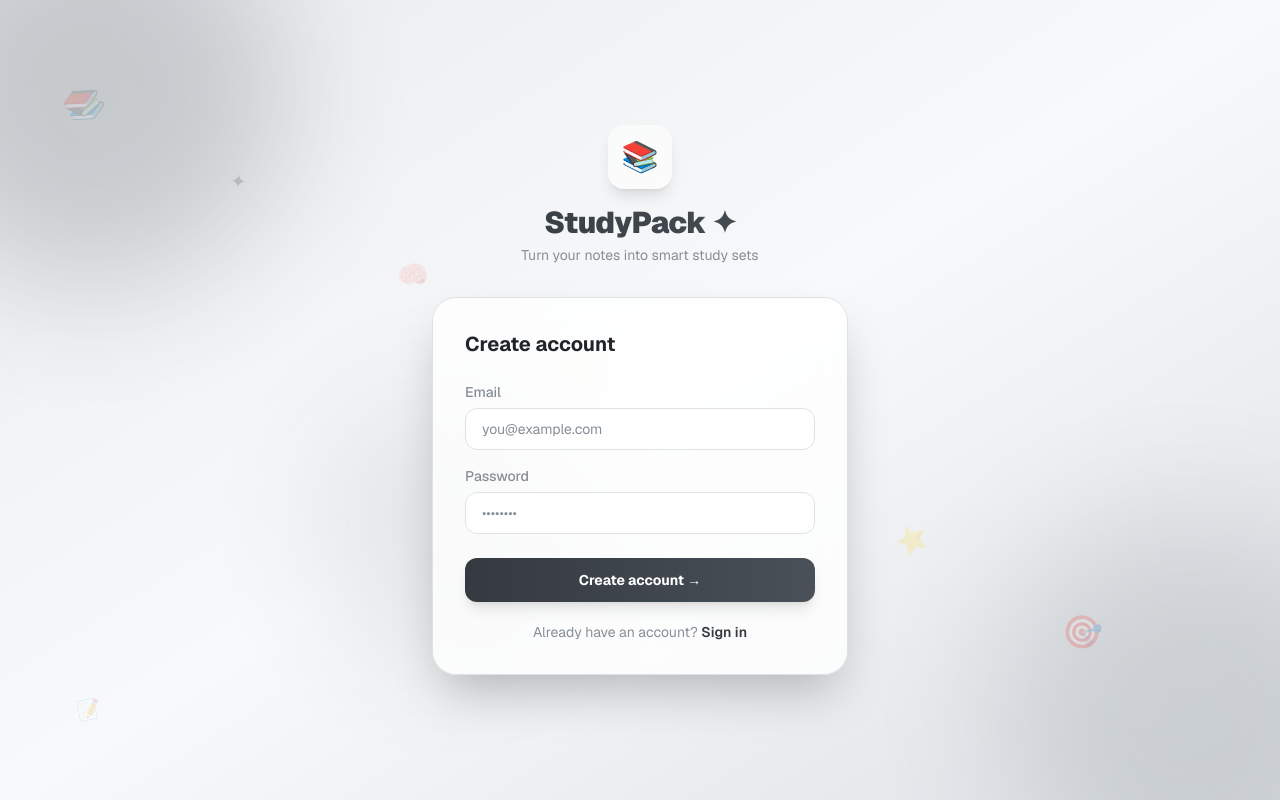
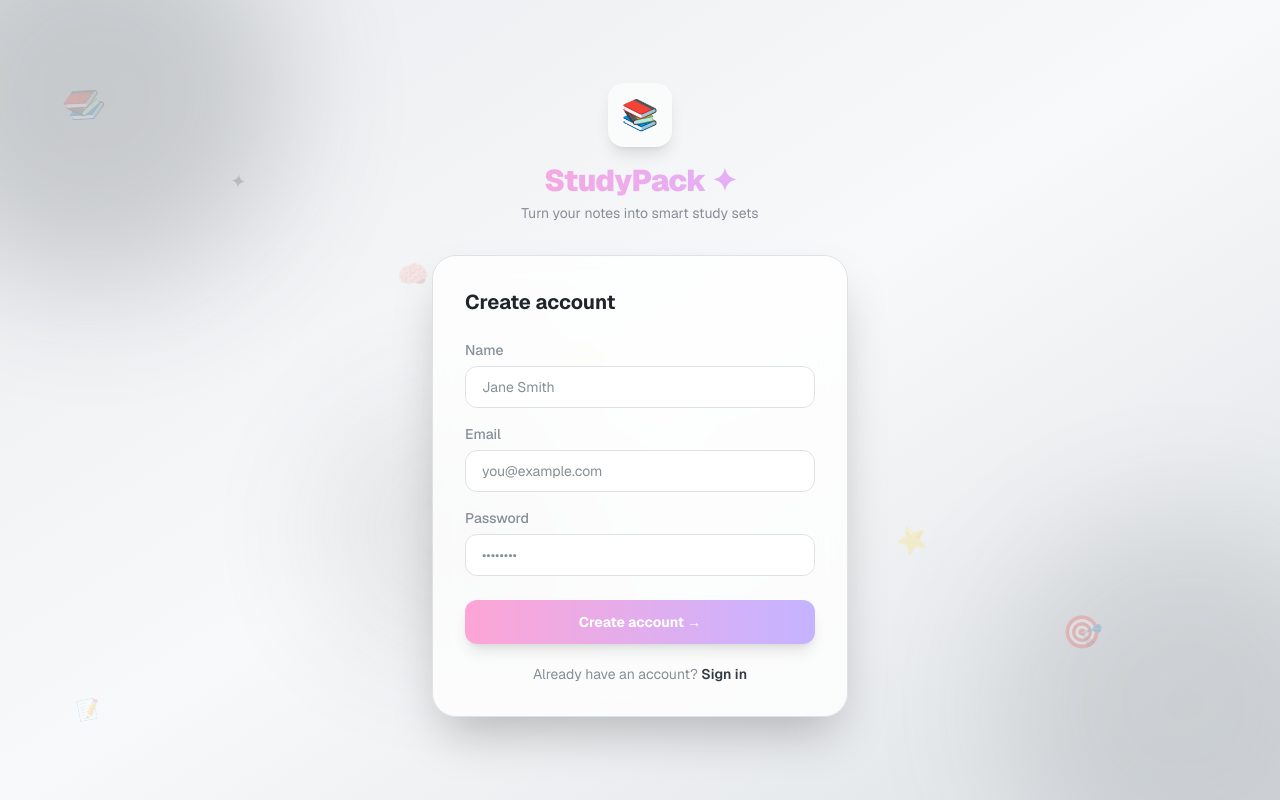
Before and after one commit to Rachana078/studypack, a Next.js app: page /signup in a window 1280 px wide. Built offline with nearby package versions, Linux system fonts and the light colour scheme; no server answers.

Commit message:
auth error messages

```diff
--- a/app/dashboard/page.tsx
+++ b/app/dashboard/page.tsx
@@ -13,6 +13,7 @@ export default async function DashboardPage() {
   const { data: studySets } = await supabase
     .from('study_sets')
     .select('id, title, created_at')
+    .eq('user_id', user.id)
     .order('created_at', { ascending: false })
 
   return (
--- a/components/Navbar.tsx
+++ b/components/Navbar.tsx
@@ -4,11 +4,20 @@ import Link from 'next/link'
 import ThemeToggle from './ThemeToggle'
 import { useTheme } from 'next-themes'
 import { useEffect, useState } from 'react'
+import { createClient } from '@/lib/supabase/client'
 
 export default function Navbar() {
   const { theme } = useTheme()
   const [mounted, setMounted] = useState(false)
-  useEffect(() => setMounted(true), [])
+  const [userName, setUserName] = useState<string | null>(null)
+
+  useEffect(() => {
+    setMounted(true)
+    const supabase = createClient()
+    supabase.auth.getUser().then(({ data: { user } }) => {
+      setUserName(user?.user_metadata?.full_name ?? null)
+    })
+  }, [])
 
   const isDark  = mounted && theme === 'dark'
   const isLight = mounted && theme === 'light'
@@ -17,7 +26,7 @@ export default function Navbar() {
   const logoClass = isDark
     ? 'text-white'
     : isPink
-    ? 'bg-gradient-to-r from-pink-400 to-purple-400 bg-clip-text text-transparent'
+    ? 'bg-gradient-to-r from-pink-300 to-purple-300 bg-clip-text text-transparent'
     : 'bg-gradient-to-r from-[var(--accent)] to-[var(--accent-2)] bg-clip-text text-transparent'
 
   const btnClass = isDark
@@ -41,6 +50,13 @@ export default function Navbar() {
           </Link>
 
           <ThemeToggle />
+
+          {userName && (
+            <span className="text-sm font-medium text-[var(--muted)] hidden sm:inline">
+              {userName.split(' ')[0]}
+            </span>
+          )}
+
           <form action="/api/auth/signout" method="post">
             <button type="submit" className="text-sm text-[var(--muted)] hover:text-[var(--text)] transition-colors">
               Sign out
--- a/components/auth/AuthForm.tsx
+++ b/components/auth/AuthForm.tsx
@@ -1,7 +1,8 @@
 'use client'
 
-import { useState } from 'react'
+import { useState, useEffect } from 'react'
 import { useRouter } from 'next/navigation'
+import { useTheme } from 'next-themes'
 import { createClient } from '@/lib/supabase/client'
 
 interface AuthFormProps {
@@ -11,12 +12,32 @@ interface AuthFormProps {
 const FLOATING_ITEMS = ['📚', '✦', '🧠', '💡', '✏️', '⭐', '🎯', '📝']
 
 export default function AuthForm({ mode }: AuthFormProps) {
-  const [email, setEmail] = useState('')
+  const [name, setName]         = useState('')
+  const [email, setEmail]       = useState('')
   const [password, setPassword] = useState('')
-  const [error, setError] = useState<string | null>(null)
-  const [loading, setLoading] = useState(false)
+  const [error, setError]       = useState<string | null>(null)
+  const [loading, setLoading]   = useState(false)
   const router = useRouter()
   const supabase = createClient()
+  const { theme } = useTheme()
+  const [mounted, setMounted] = useState(false)
+  useEffect(() => setMounted(true), [])
+
+  const isDark  = mounted && theme === 'dark'
+  const isLight = mounted && theme === 'light'
+  const isPink  = mounted && !isDark && !isLight
+
+  const logoClass = isDark
+    ? 'text-white'
+    : isPink
+    ? 'bg-gradient-to-r from-pink-300 to-purple-300 bg-clip-text text-transparent'
+    : 'bg-gradient-to-r from-[var(--accent)] to-[var(--accent-2)] bg-clip-text text-transparent'
+
+  const btnClass = isDark
+    ? 'bg-[var(--text)] text-[var(--bg)]'
+    : isPink
+    ? 'bg-gradient-to-r from-pink-300 to-violet-300 text-white'
+    : 'bg-gradient-to-r from-[var(--accent)] to-[var(--accent-2)] text-white'
 
   async function handleSubmit(e: React.FormEvent) {
     e.preventDefault()
@@ -24,7 +45,14 @@ export default function AuthForm({ mode }: AuthFormProps) {
     setError(null)
 
     if (mode === 'signup') {
-      const { error } = await supabase.auth.signUp({ email, password })
+      // Clear any existing session before signing up
+      await supabase.auth.signOut()
+
+      const { error } = await supabase.auth.signUp({
+        email,
+        password,
+        options: { data: { full_name: name.trim() } },
+      })
       if (error) {
         setError(error.message)
       } else {
@@ -34,7 +62,12 @@ export default function AuthForm({ mode }: AuthFormProps) {
     } else {
       const { error } = await supabase.auth.signInWithPassword({ email, password })
       if (error) {
-        setError(error.message)
+        const msg = error.message.toLowerCase()
+        if (msg.includes('invalid login credentials') || msg.includes('email not confirmed')) {
+          setError('no-account')
+        } else {
+          setError(error.message)
+        }
       } else {
         router.push('/dashboard')
         router.refresh()
@@ -78,7 +111,7 @@ export default function AuthForm({ mode }: AuthFormProps) {
           <div className="inline-flex items-center justify-center w-16 h-16 rounded-2xl bg-[var(--surface)]/60 backdrop-blur-sm mb-4 text-3xl shadow-lg">
             📚
           </div>
-          <h1 className="text-3xl font-black tracking-tight bg-gradient-to-r from-[var(--accent)] to-[var(--accent-2)] bg-clip-text text-transparent">
+          <h1 className={`text-3xl font-black tracking-tight ${logoClass}`}>
             StudyPack ✦
           </h1>
           <p className="text-[var(--muted)] text-sm mt-1">
@@ -92,6 +125,24 @@ export default function AuthForm({ mode }: AuthFormProps) {
           </h2>
 
           <form onSubmit={handleSubmit} className="space-y-4">
+            {/* Full name — signup only */}
+            {mode === 'signup' && (
+              <div>
+                <label htmlFor="name" className="block text-sm font-medium text-[var(--muted)] mb-1.5">
+                  Name
+                </label>
+                <input
+                  id="name"
+                  type="text"
+                  required
+                  value={name}
+                  onChange={e => setName(e.target.value)}
+                  placeholder="Jane Smith"
+                  className="w-full rounded-xl bg-[var(--surface)] border border-[var(--border)] px-4 py-2.5 text-sm text-[var(--text)] placeholder:text-[var(--muted)] focus:outline-none focus:ring-2 focus:ring-[var(--accent)] focus:border-transparent transition-colors"
+                />
+              </div>
+            )}
+
             <div>
               <label htmlFor="email" className="block text-sm font-medium text-[var(--muted)] mb-1.5">
                 Email
@@ -101,7 +152,7 @@ export default function AuthForm({ mode }: AuthFormProps) {
                 type="email"
                 required
                 value={email}
-                onChange={(e) => setEmail(e.target.value)}
+                onChange={e => setEmail(e.target.value)}
                 placeholder="you@example.com"
                 className="w-full rounded-xl bg-[var(--surface)] border border-[var(--border)] px-4 py-2.5 text-sm text-[var(--text)] placeholder:text-[var(--muted)] focus:outline-none focus:ring-2 focus:ring-[var(--accent)] focus:border-transparent transition-colors"
               />
@@ -116,22 +167,29 @@ export default function AuthForm({ mode }: AuthFormProps) {
                 type="password"
                 required
                 value={password}
-                onChange={(e) => setPassword(e.target.value)}
+                onChange={e => setPassword(e.target.value)}
                 placeholder="••••••••"
                 className="w-full rounded-xl bg-[var(--surface)] border border-[var(--border)] px-4 py-2.5 text-sm text-[var(--text)] placeholder:text-[var(--muted)] focus:outline-none focus:ring-2 focus:ring-[var(--accent)] focus:border-transparent transition-colors"
               />
             </div>
 
-            {error && (
+            {error === 'no-account' ? (
+              <div className="rounded-xl bg-red-500/10 border border-red-500/20 px-4 py-2.5 text-sm text-red-500">
+                No account found with this email.{' '}
+                <a href="/signup" className="font-semibold underline hover:opacity-80">
+                  Sign up free →
+                </a>
+              </div>
+            ) : error ? (
               <div className="rounded-xl bg-red-500/10 border border-red-500/20 px-4 py-2.5 text-sm text-red-500">
                 {error}
               </div>
-            )}
+            ) : null}
 
             <button
               type="submit"
               disabled={loading}
-              className="w-full rounded-xl bg-gradient-to-r from-[var(--accent)] to-[var(--accent-2)] px-4 py-3 text-sm font-bold text-white hover:opacity-90 disabled:opacity-50 transition-opacity shadow-lg mt-2"
+              className={`w-full rounded-xl px-4 py-3 text-sm font-bold hover:opacity-90 disabled:opacity-50 transition-opacity shadow-lg mt-2 ${btnClass}`}
             >
               {loading ? '...' : mode === 'login' ? 'Sign in →' : 'Create account →'}
             </button>
--- a/components/dashboard/StudySetList.tsx
+++ b/components/dashboard/StudySetList.tsx
@@ -98,6 +98,12 @@ export default function StudySetList({ studySets: initial }: StudySetListProps)
   }
 
   if (sets.length === 0) {
+    const emptyBtnClass = mounted && theme === 'dark'
+      ? 'bg-white text-gray-900'
+      : mounted && theme === 'light'
+      ? 'bg-gradient-to-r from-[var(--accent)] to-[var(--accent-2)] text-white'
+      : 'bg-gradient-to-r from-pink-300 to-purple-300 text-white'
+
     return (
       <div className="text-center py-20">
         <div className="text-6xl mb-4">📚</div>
@@ -105,7 +111,7 @@ export default function StudySetList({ studySets: initial }: StudySetListProps)
         <p className="text-[var(--muted)] text-sm mb-6">Upload a PDF or DOCX to get started</p>
         <Link
           href="/upload"
-          className="inline-block rounded-full bg-gradient-to-r from-[var(--accent)] to-[var(--accent-2)] px-6 py-3 text-sm font-semibold text-white shadow hover:opacity-90 transition-opacity"
+          className={`inline-block rounded-full px-6 py-3 text-sm font-semibold shadow hover:opacity-90 transition-opacity ${emptyBtnClass}`}
         >
           Upload your first file
         </Link>
--- a/components/flashcards/FlashcardDeck.tsx
+++ b/components/flashcards/FlashcardDeck.tsx
@@ -60,13 +60,13 @@ export default function FlashcardDeck({ flashcards: initial }: FlashcardDeckProp
 
   // Card face styles
   const frontFace = !mounted || isPink
-    ? 'bg-gradient-to-br from-pink-400 to-violet-500'
+    ? 'bg-gradient-to-br from-pink-300 to-violet-300'
     : isLight
     ? 'bg-white border-2 border-gray-200'
     : 'bg-gray-800 border border-gray-700'
 
   const backFace = !mounted || isPink
-    ? 'bg-gradient-to-br from-violet-400 to-fuchsia-400'
+    ? 'bg-gradient-to-br from-violet-300 to-fuchsia-300'
     : isLight
     ? 'bg-gray-50 border-2 border-gray-200'
     : 'bg-gray-900 border border-gray-700'
```
